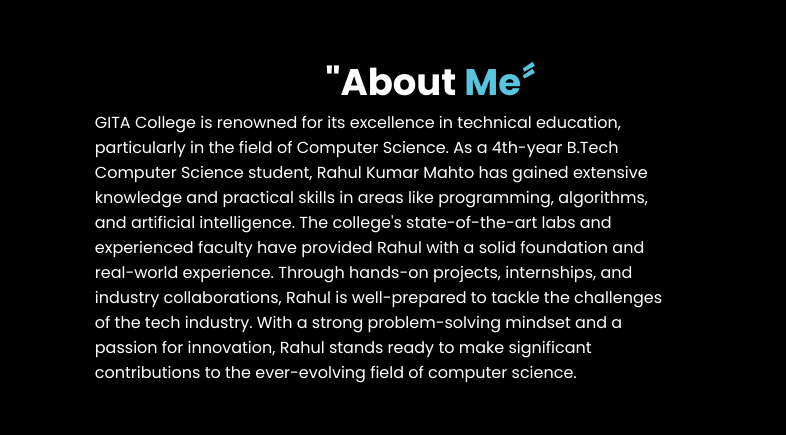
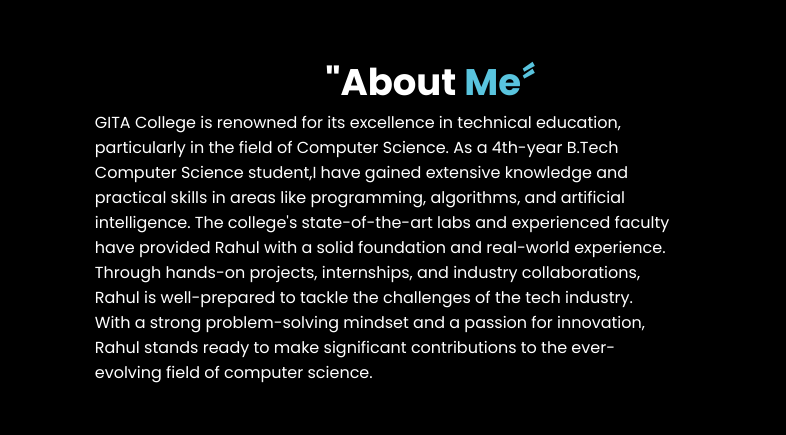
Before and after one commit to rahulkumarmahto97/Portfolio, a plain HTML site: page index.html in a window 1280 px wide. Shown: the part 718-1153 px from the top of the page, 494-1280 px from the left. Drawn offline with nearby package versions, Linux system fonts and the light colour scheme; a script that the page names is missing; a web font is replaced by a local one.

Commit message:
Update index.html

```diff
--- a/index.html
+++ b/index.html
@@ -47,7 +47,7 @@
 	<div class="about-con">
 		<h2 class="about-text">"About <b style="color: #59c4de;">Me〞</b></h2>
 		<div class="text">
-		<p class="text-body">GITA College is renowned for its excellence in technical education, particularly in the field of Computer Science. As a 4th-year B.Tech Computer Science student, Rahul Kumar Mahto has gained extensive knowledge and practical skills in areas like programming, algorithms, and artificial intelligence. The college's state-of-the-art labs and experienced faculty have provided Rahul with a solid foundation and real-world experience. Through hands-on projects, internships, and industry collaborations, Rahul is well-prepared to tackle the challenges of the tech industry. With a strong problem-solving mindset and a passion for innovation, Rahul stands ready to make significant contributions to the ever-evolving field of computer science.</p>
+		<p class="text-body">GITA College is renowned for its excellence in technical education, particularly in the field of Computer Science. As a 4th-year B.Tech Computer Science student,I have gained extensive knowledge and practical skills in areas like programming, algorithms, and artificial intelligence. The college's state-of-the-art labs and experienced faculty have provided Rahul with a solid foundation and real-world experience. Through hands-on projects, internships, and industry collaborations, Rahul is well-prepared to tackle the challenges of the tech industry. With a strong problem-solving mindset and a passion for innovation, Rahul stands ready to make significant contributions to the ever-evolving field of computer science.</p>
 	</div>
 		<img src="post.jpg" class="about-img">
 	</div>
```
